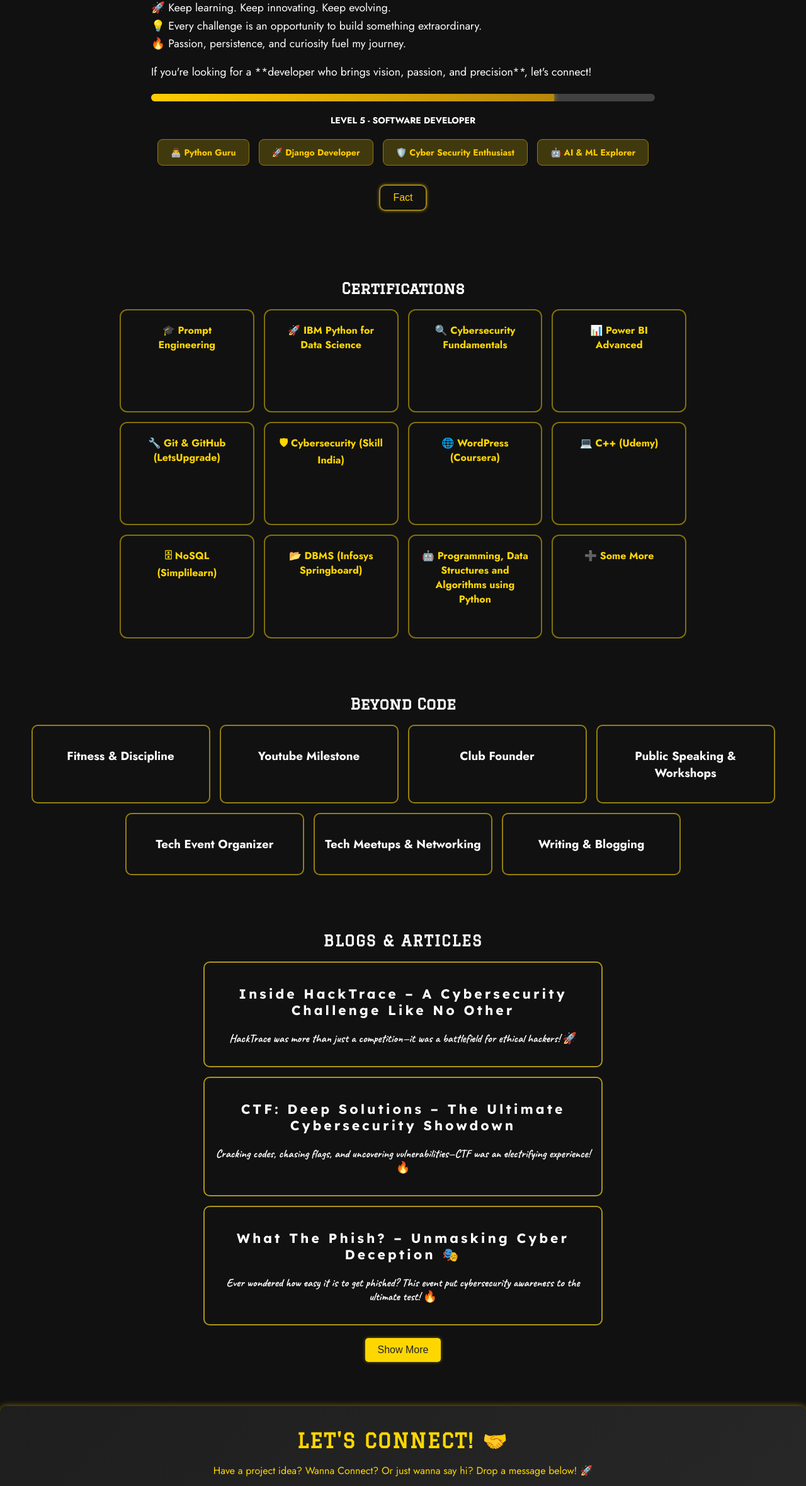
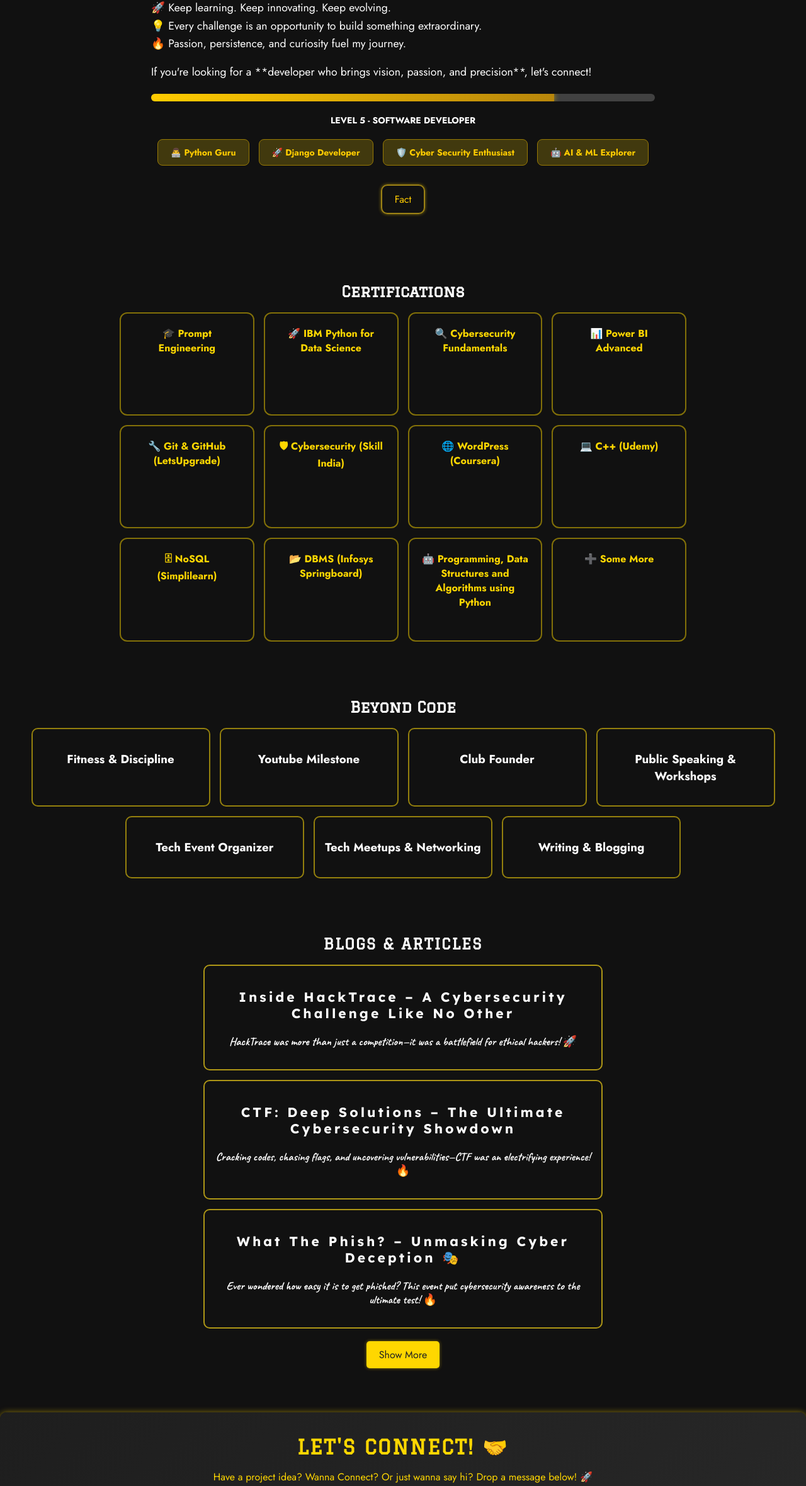
Before and after one commit to Siddhubn/portfolio, a plain HTML site: page index.html in a window 1280 px wide. Shown: the part 4210-6570 px from the top of the page at 63% size. Drawn offline with nearby package versions, Linux system fonts and the light colour scheme; a web font is replaced by a local one.

Commit message:
Update hosad-css.css

```diff
--- a/hosad-css.css
+++ b/hosad-css.css
@@ -592,6 +592,7 @@ p{
 .hidden-fact button {
     padding: 10px 20px;
     font-size: 16px;
+    font-family:Jost;
     background: transparent;
     border: 2px solid #9d8215;
     color: #ffcc00;
@@ -1307,6 +1308,7 @@ button:hover {
     color: #222;
     border: none;
     font-size: 16px;
+    font-family:Jost;
     cursor: pointer;
     border-radius: 5px;
     transition: 0.3s;
```
